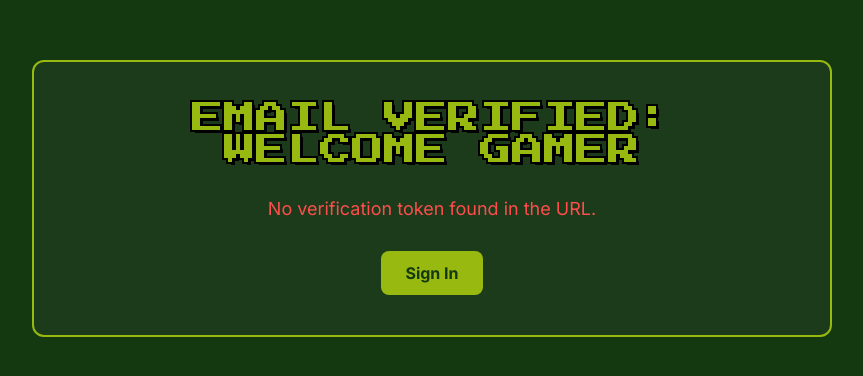
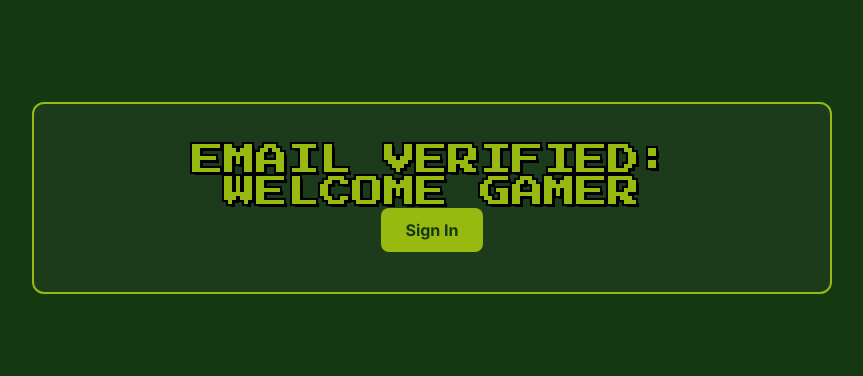
Before and after one commit to Ayloonah/POOSD-Cartridge, a React (Vite) app in the folder frontend/: page /verify-email in a window 1280 px wide. Shown: the part 202-578 px from the top of the page, without its empty margins (208-1071 px from the left). Built offline with nearby package versions, Linux system fonts and the light colour scheme.

Commit message:
got rid of email verification error message

```diff
--- a/frontend/src/pages/VerifyEmail.jsx
+++ b/frontend/src/pages/VerifyEmail.jsx
@@ -49,9 +49,6 @@ export default function VerifyEmail() {
 
         </div>
 
-        <p style={{ color: status === 'error' ? '#ff4d4d' : '#FFFFFF', fontSize: '18px', marginBottom: '32px', marginTop: '32px' }}>
-          {message}
-        </p>
 
         {status !== 'loading' && (
           <Link to="/?openModal=login" style={{ backgroundColor: '#98B910', color: '#143910', padding: '12px 24px', borderRadius: '8px', textDecoration: 'none', fontWeight: 'bold', display: 'inline-block' }}>
```
